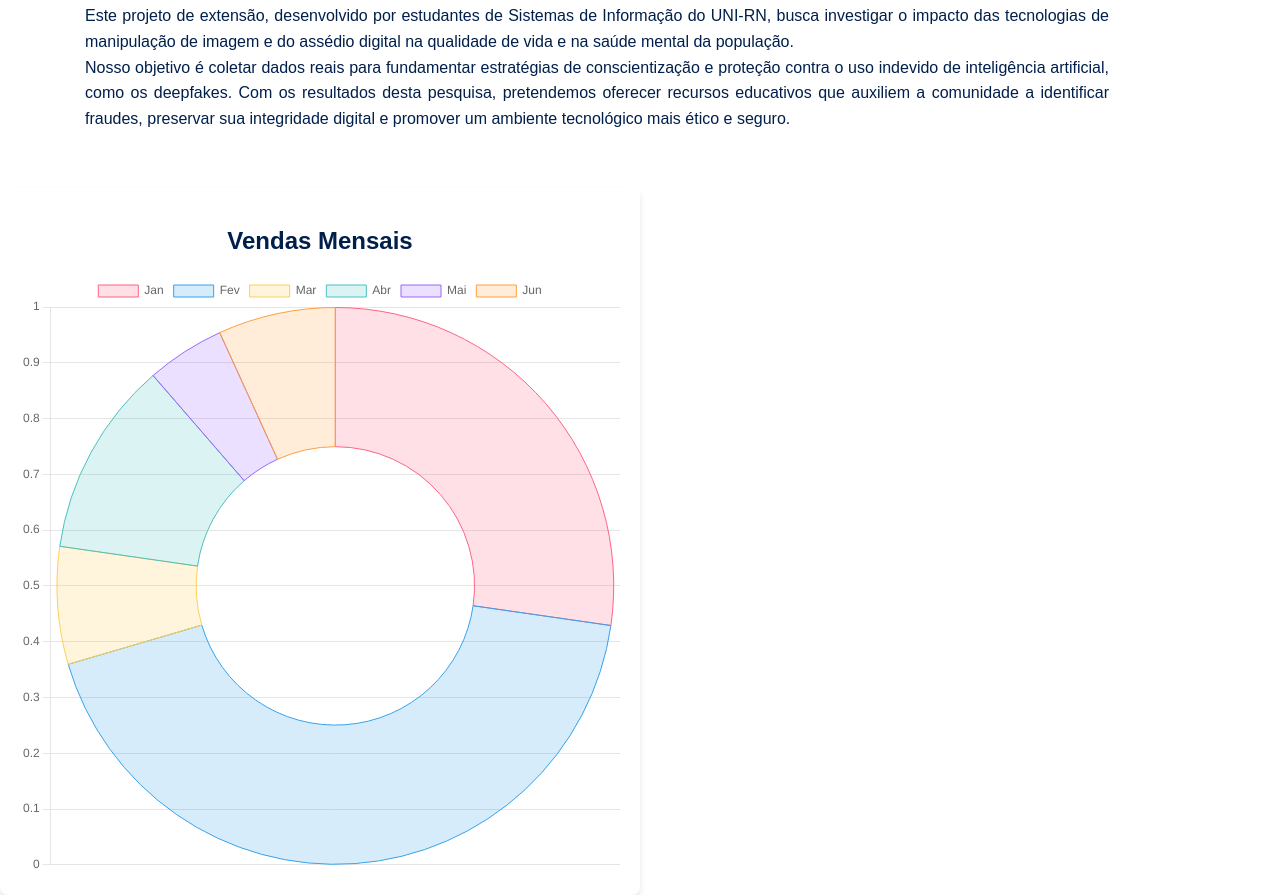
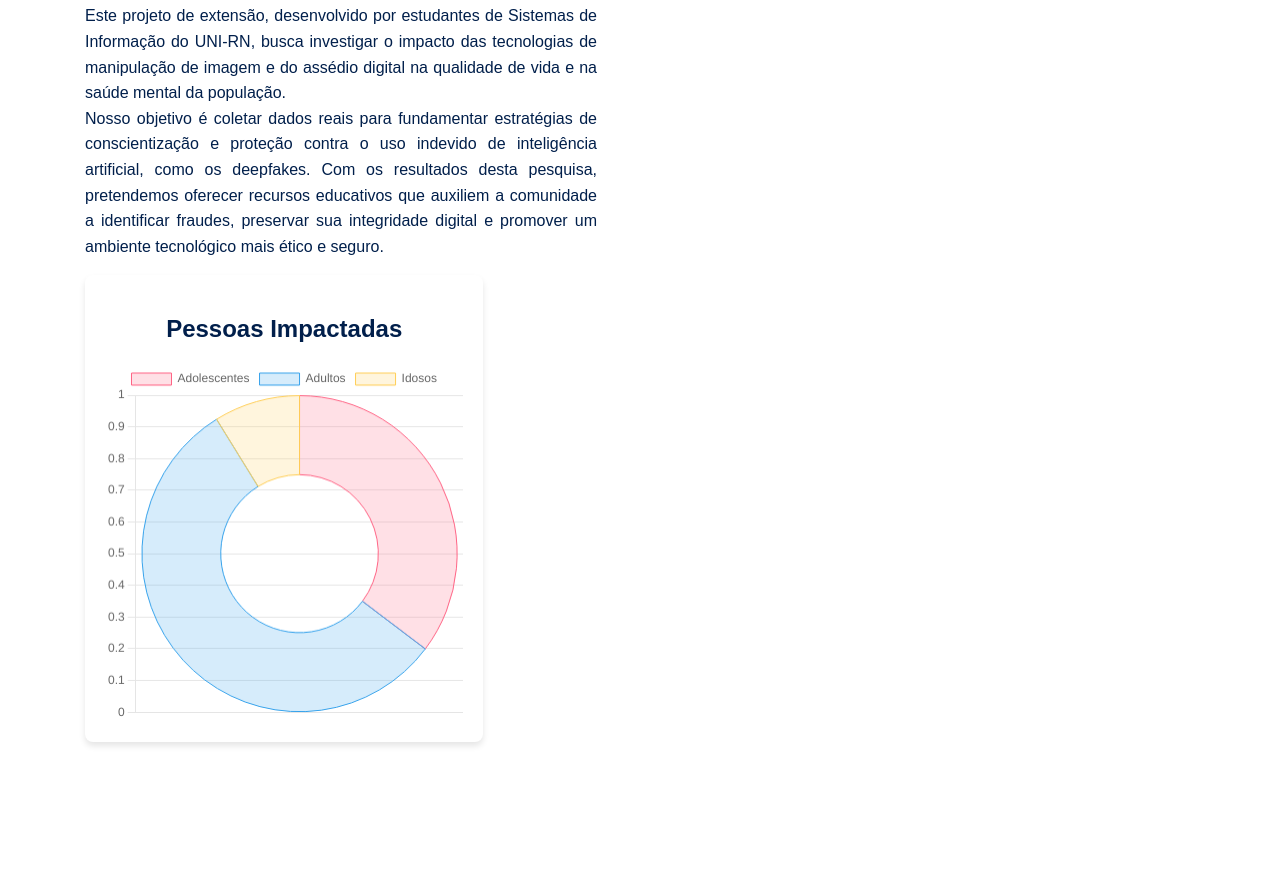
Before and after one commit to guilhermedl12/extensao-3, a plain HTML site: page index.html in a window 1280 px wide. Shown: the part 988-1883 px from the top of the page. After the commit the page ends 1770 px from the top, so only its background shows below. Drawn offline with nearby package versions, Linux system fonts and the light colour scheme; a web font is replaced by a local one.

Commit message:
att chart.js

```diff
--- a/index.html
+++ b/index.html
@@ -54,7 +54,7 @@
             <a> <i class="fa-solid fa-brain"></i> <strong> Dobro de casos</strong> de IA manipulada a cada 6 meses.</a>
         </div>
     </section>
-    <section class="text-cont">
+    <section class="pesq_1">
         <p class="titulo-destaque" id="projeto">O que buscamos com a pesquisa?</p>
         <p class="conteudo">Este projeto de extensão, desenvolvido por estudantes de Sistemas de Informação do UNI-RN,
             busca investigar o impacto das tecnologias de manipulação de imagem e do assédio digital na qualidade de
@@ -62,11 +62,12 @@
             de conscientização e proteção contra o uso indevido de inteligência artificial, como os deepfakes. Com os
             resultados desta pesquisa, pretendemos oferecer recursos educativos que auxiliem a comunidade a identificar
             fraudes, preservar sua integridade digital e promover um ambiente tecnológico mais ético e seguro.</p>
+
+        <div class="canvas-container">
+            <h2>Pessoas Impactadas</h2>
+            <canvas id="meuGrafico"></canvas>
+        </div>
     </section>
-    <div class="canvas-container">
-        <h2>Vendas Mensais</h2>
-        <canvas id="meuGrafico"></canvas>
-    </div>
 
     <script src="script.js"></script>
     <script src="https://kit.fontawesome.com/48a52ea465.js" crossorigin="anonymous"></script>
--- a/script.js
+++ b/script.js
@@ -5,25 +5,19 @@ const ctx = document.getElementById('meuGrafico').getContext('2d');
 const meuGrafico = new Chart(ctx, {
     type: 'doughnut', // Define o tipo de gráfico: 'bar', 'line', 'pie', 'doughnut', etc.
     data: {
-        labels: ['Jan', 'Fev', 'Mar', 'Abr', 'Mai', 'Jun'], // Legendas do eixo X
+        labels: ['Adolescentes', 'Adultos', 'Idosos'], // Legendas do eixo X
         datasets: [{
-            label: 'Número de Vendas',
-            data: [12, 19, 3, 5, 2, 3], // Os dados que serão plotados
+            label: 'Vítimas',
+            data: [12, 19, 3], // Os dados que serão plotados
             backgroundColor: [
                 'rgba(255, 99, 132, 0.2)',
                 'rgba(54, 162, 235, 0.2)',
                 'rgba(255, 206, 86, 0.2)',
-                'rgba(75, 192, 192, 0.2)',
-                'rgba(153, 102, 255, 0.2)',
-                'rgba(255, 159, 64, 0.2)'
             ],
             borderColor: [
                 'rgba(255, 99, 132, 1)',
                 'rgba(54, 162, 235, 1)',
                 'rgba(255, 206, 86, 1)',
-                'rgba(75, 192, 192, 1)',
-                'rgba(153, 102, 255, 1)',
-                'rgba(255, 159, 64, 1)'
             ],
             borderWidth: 1
         }]
--- a/style.css
+++ b/style.css
@@ -118,13 +118,18 @@ img.manchete_img {
 }
 
 /* Secção de Conteúdo de Texto */
-.text-cont {
+.pesq_1 {
     width: auto;
     margin: 40px 20px;
     padding: 0;
     display: flex;
     flex-direction: column;
     align-items: flex-start;
+}
+
+.conteudo{
+    max-width: 50%;
+    flex-wrap: wrap;
 }
 
 .titulo-destaque {
@@ -226,7 +231,7 @@ img.manchete_img {
         font-size: 18px;
     }
 
-    .text-cont {
+    .pesq_1 {
         max-width: 80%;
         margin-left: 85px;
     }
@@ -234,7 +239,7 @@ img.manchete_img {
 
 /* Container para controlar o tamanho do gráfico */
 .canvas-container {
-    width: 80%;
+    width: 35%;
     max-width: 600px;
     background: white;
     padding: 20px;
```
